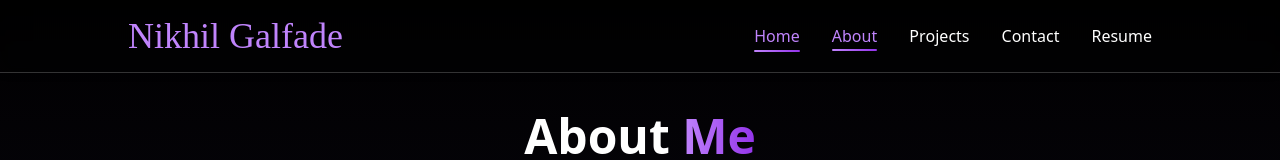
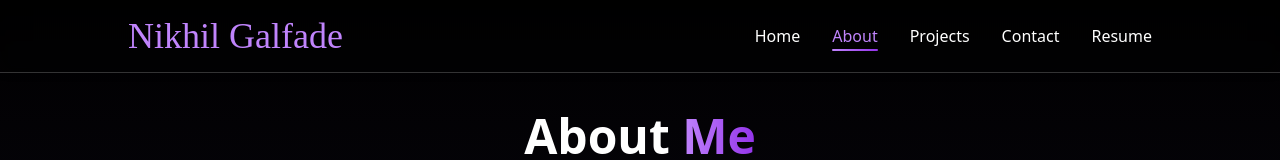
Before and after one commit to nikhilgalfade/my-portfolio, a React (Vite) app: page /about in a window 1280 px wide. Shown: the top 160 px of the page. Built offline with nearby package versions, Linux system fonts and the light colour scheme.

Commit message:
update :1 : maded changes in the navbar

```diff
--- a/src/components/Navbar.jsx
+++ b/src/components/Navbar.jsx
@@ -1,51 +1,65 @@
-import { Link, useLocation } from "react-router-dom";
-import { useState } from "react";
+import { Link, useLocation, useNavigate } from "react-router-dom";
+import { useState, useEffect } from "react";
 import { FaBars, FaTimes, FaDownload } from "react-icons/fa";
-import BlurText from "./BlurText";
 import { motion } from "framer-motion";
 
 function Navbar() {
   const location = useLocation();
+  const navigate = useNavigate();
   const [menuOpen, setMenuOpen] = useState(false);
   const [active, setActive] = useState("Home");
+
+  // ✅ Capitalized version
+  const menuItems = ["Home", "About", "Projects", "Contact"];
+
+  // Update active state based on current location
+  useEffect(() => {
+    if (location.pathname === "/about") {
+      setActive("About");
+    } else if (location.hash) {
+      setActive(location.hash.substring(1));
+    } else if (location.pathname === "/") {
+      setActive("Home");
+    }
+  }, [location]);
 
   const scrollToSection = (id) => {
     setActive(id);
     if (id === "Home") {
-      window.scrollTo({ top: 0, behavior: "smooth" });
+      if (location.pathname !== "/") {
+        navigate("/");
+      } else {
+        window.scrollTo({ top: 0, behavior: "smooth" });
+      }
     } else if (location.pathname === "/") {
-      const element = document.getElementById(id);
+      const element = document.getElementById(id.toLowerCase());
       if (element) {
         element.scrollIntoView({ behavior: "smooth" });
       }
     } else {
-      window.location.href = "/#" + id;
+      navigate("/#" + id.toLowerCase());
     }
-    setMenuOpen(false);
+    setMenuOpen(false); // close dropdown after click
   };
 
-  const handleHomeClick = () => {
-    setActive("Home");
-    if (location.pathname !== "/") {
-      window.location.href = "/";
-    } else {
-      window.scrollTo({ top: 0, behavior: "smooth" });
-    }
+  const handleAboutClick = () => {
+    setActive("About");
+    setMenuOpen(false);
+    navigate("/about");
+    window.scrollTo({ top: 0, behavior: "smooth" });
   };
 
   const handleResumeDownload = () => {
     setMenuOpen(false);
-    setActive("resume");
-    const resumeUrl = '/resume.pdf';
-    const link = document.createElement('a');
+    setActive("Resume");
+    const resumeUrl = "/resume.pdf";
+    const link = document.createElement("a");
     link.href = resumeUrl;
-    link.download = 'Nikhil_Galfade_Resume.pdf';
+    link.download = "Nikhil_Galfade_Resume.pdf";
     document.body.appendChild(link);
     link.click();
     document.body.removeChild(link);
   };
-
-  const menuItems = ["Home", "about", "projects", "contact"];
 
   // Framer Motion Variants
   const navContainer = {
@@ -71,7 +85,11 @@ function Navbar() {
     >
       {/* Logo */}
       <motion.div variants={navItem}>
-        <Link to="/" onClick={handleHomeClick} className="cursor-pointer flex-shrink-0">
+        <Link
+          to="/"
+          onClick={() => scrollToSection("Home")}
+          className="cursor-pointer flex-shrink-0"
+        >
           <h1
             className="text-2xl md:text-4xl font-normal text-purple-400 hover:text-purple-300 transition-colors duration-300"
             style={{ fontFamily: "'Edwardian Script ITC', cursive" }}
@@ -82,26 +100,38 @@ function Navbar() {
       </motion.div>
 
       {/* Desktop Menu */}
-      <motion.div className="hidden md:flex items-center space-x-8" variants={navContainer}>
+      <motion.div
+        className="hidden md:flex items-center space-x-8"
+        variants={navContainer}
+      >
         {menuItems.map((item) => (
           <motion.div key={item} variants={navItem}>
-            {item === "about" ? (
+            {item === "About" ? (
               <Link
                 to="/about"
-                className={`relative group ${location.pathname === "/about" ? "text-purple-400" : "text-white"}`}
+                className={`relative group ${
+                  active === "About" ? "text-purple-400" : "text-white"
+                }`}
+                onClick={handleAboutClick}
               >
-                <BlurText text="About" />
+                <span className="hover:text-purple-300 transition-colors duration-300">
+                  {item}
+                </span>
                 <span
                   className={`absolute left-0 -bottom-1 h-[2px] bg-gradient-to-r from-purple-400 to-purple-600 rounded-full transition-all duration-500
-                    ${location.pathname === "/about" ? "w-full" : "w-0 group-hover:w-full"}`}
+                    ${active === "About" ? "w-full" : "w-0 group-hover:w-full"}`}
                 />
               </Link>
             ) : (
               <button
                 onClick={() => scrollToSection(item)}
-                className={`relative group ${active === item ? "text-purple-400" : "text-white"}`}
+                className={`relative group ${
+                  active === item ? "text-purple-400" : "text-white"
+                }`}
               >
-                <BlurText text={item.charAt(0).toUpperCase() + item.slice(1)} />
+                <span className="hover:text-purple-300 transition-colors duration-300">
+                  {item}
+                </span>
                 <span
                   className={`absolute left-0 -bottom-1 h-[2px] bg-gradient-to-r from-purple-400 to-purple-600 rounded-full transition-all duration-500
                     ${active === item ? "w-full" : "w-0 group-hover:w-full"}`}
@@ -115,19 +145,26 @@ function Navbar() {
         <motion.div variants={navItem}>
           <button
             onClick={handleResumeDownload}
-            className={`relative group ${active === "resume" ? "text-purple-400" : "text-white"}`}
+            className={`relative group ${
+              active === "Resume" ? "text-purple-400" : "text-white"
+            }`}
           >
-            <BlurText text="Resume" />
+            <span className="hover:text-purple-300 transition-colors duration-300">
+              Resume
+            </span>
             <span
               className={`absolute left-0 -bottom-1 h-[2px] bg-gradient-to-r from-purple-400 to-purple-600 rounded-full transition-all duration-500
-                ${active === "resume" ? "w-full" : "w-0 group-hover:w-full"}`}
+                ${active === "Resume" ? "w-full" : "w-0 group-hover:w-full"}`}
             />
           </button>
         </motion.div>
       </motion.div>
 
       {/* Mobile Menu */}
-      <motion.div className="md:hidden flex items-center gap-4" variants={navContainer}>
+      <motion.div
+        className="md:hidden flex items-center gap-4"
+        variants={navContainer}
+      >
         {/* Resume Button */}
         <motion.button
           onClick={handleResumeDownload}
@@ -143,32 +180,41 @@ function Navbar() {
         <motion.button
           onClick={() => setMenuOpen(!menuOpen)}
           variants={navItem}
-          className="text-2xl focus:outline-none"
+          className="text-2xl focus:outline-none flex flex-col justify-center items-center w-10 h-10 relative"
         >
-          {menuOpen ? <FaTimes /> : <FaBars />}
+          {menuOpen ? (
+            <FaTimes className="text-purple-400" />
+          ) : (
+            <>
+              <span className="w-6 h-0.5 bg-white mb-1.5"></span>
+              <span className="w-6 h-0.5 bg-white mb-1.5"></span>
+              <span className="w-6 h-0.5 bg-white"></span>
+            </>
+          )}
         </motion.button>
       </motion.div>
 
-      {/* Mobile Dropdown */}
+      {/* ✅ Mobile Dropdown Fixed */}
       {menuOpen && (
         <motion.div
-          className="absolute top-full left-0 w-full bg-black/95 text-white flex flex-col space-y-4 p-6 md:hidden backdrop-blur-lg"
-          initial={{ opacity: 0, y: -10 }}
-          animate={{ opacity: 1, y: 0 }}
-          transition={{ duration: 0.5 }}
+          className="absolute top-full right-4 w-48 bg-black/95 text-white flex flex-col space-y-2 p-4 md:hidden backdrop-blur-lg rounded-lg shadow-xl border border-purple-500/30"
+          initial={{ opacity: 0, y: -10, scale: 0.95 }}
+          animate={{ opacity: 1, y: 0, scale: 1 }}
+          transition={{ duration: 0.3 }}
         >
           {menuItems.map((item) => (
             <motion.button
               key={item}
-              onClick={() => scrollToSection(item)}
-              variants={navItem}
-              className={`relative group text-left py-2 ${active === item ? "text-purple-400" : "text-white"}`}
+              onClick={() =>
+                item === "About" ? handleAboutClick() : scrollToSection(item)
+              }
+              className={`relative text-left py-2 px-3 rounded-md transition-all duration-200 ${
+                active === item
+                  ? "bg-purple-900/30 text-purple-300"
+                  : "hover:bg-purple-800/20"
+              }`}
             >
-              <BlurText text={item.charAt(0).toUpperCase() + item.slice(1)} />
-              <span
-                className={`absolute left-0 -bottom-1 h-[2px] bg-gradient-to-r from-purple-400 to-purple-600 rounded-full transition-all duration-500
-                  ${active === item ? "w-full" : "w-0 group-hover:w-full"}`}
-              />
+              {item}
             </motion.button>
           ))}
         </motion.div>
```
